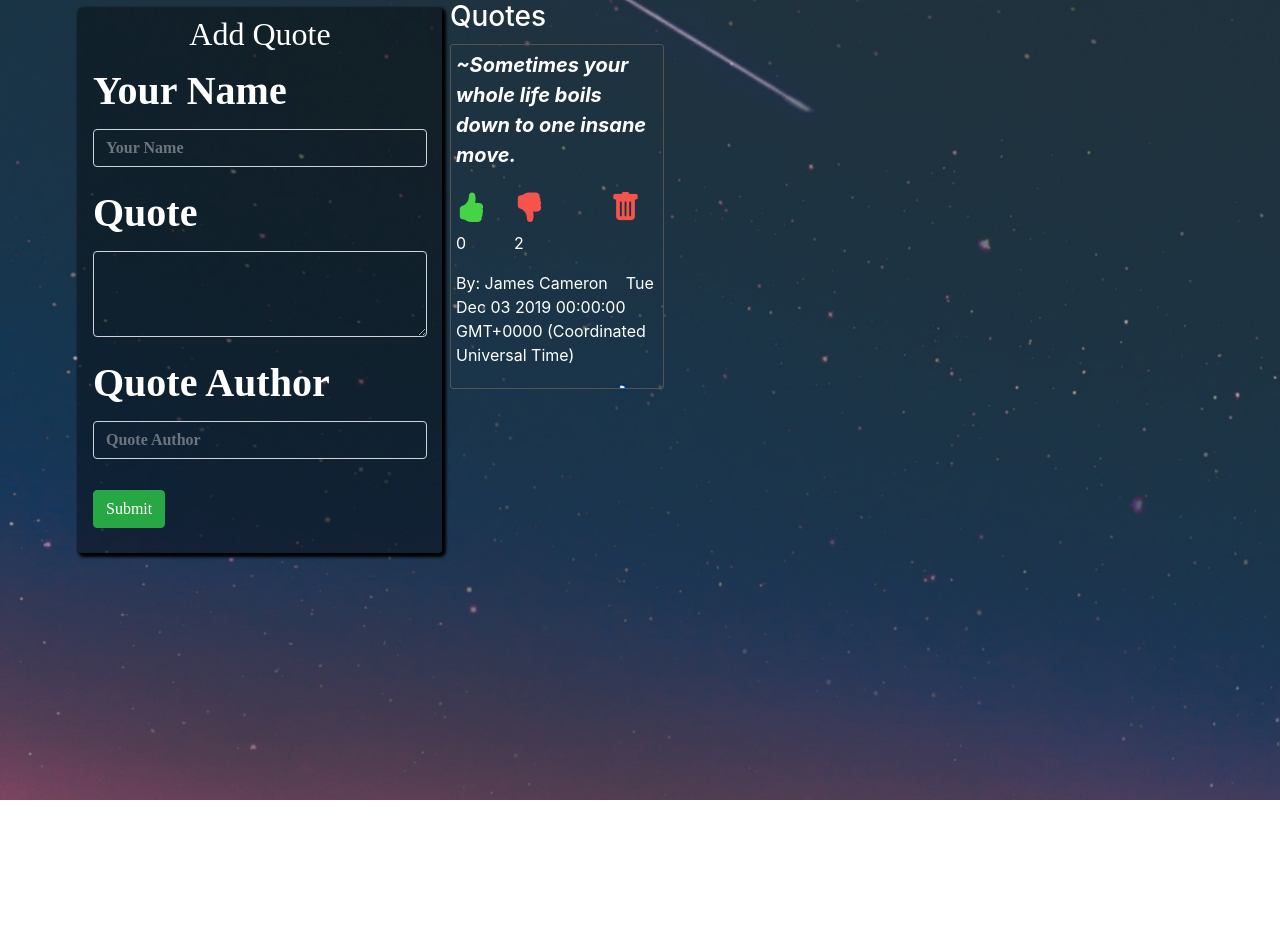
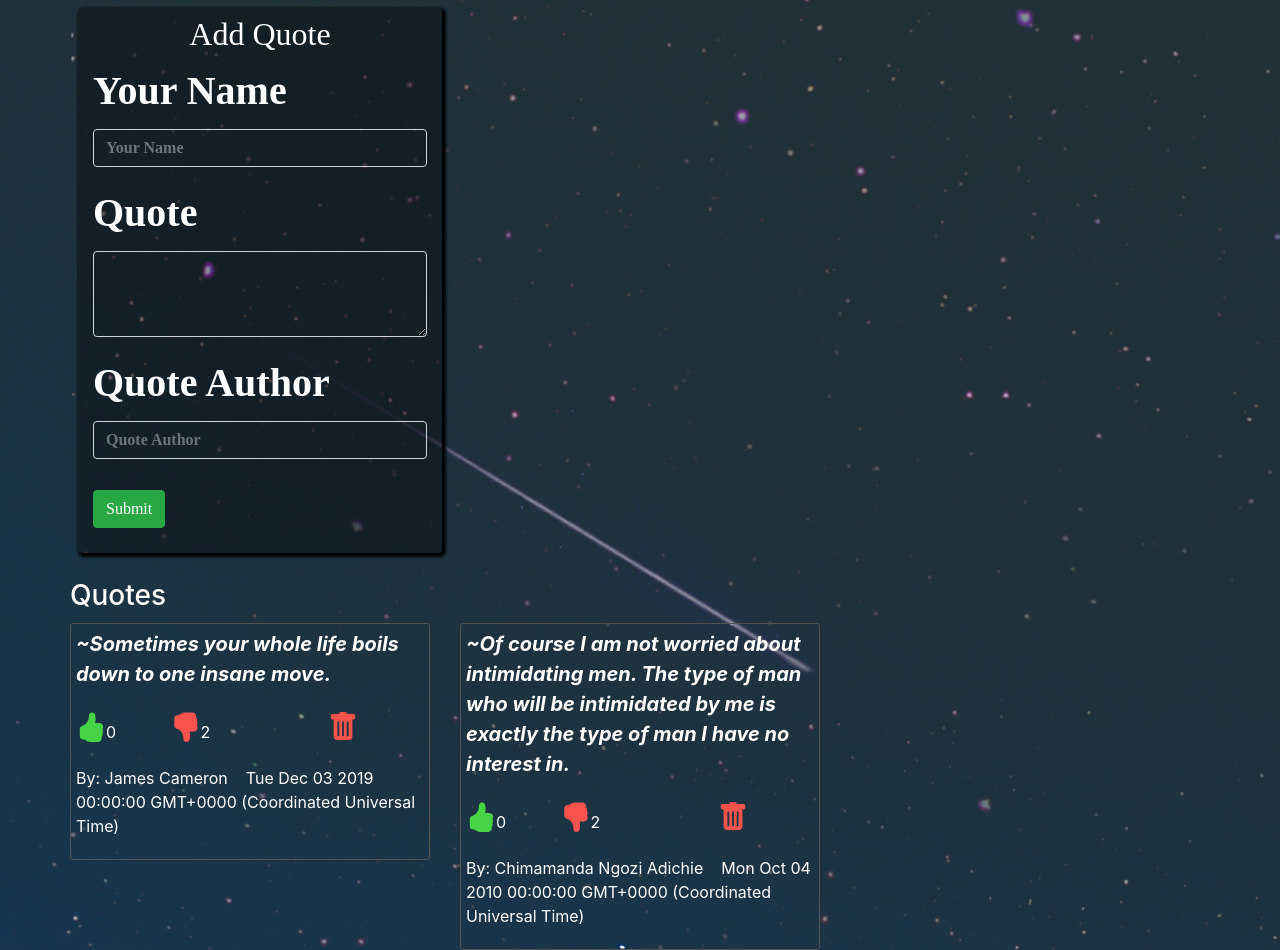
Before and after one commit to wangechimk/Quotes-app, an Angular app: page / in a window 1280 px wide. Before the commit the page ends 800 px from the top, so only its background shows below. Built offline with nearby package versions, Linux system fonts and the light colour scheme.

Commit message:
add another quote on display

```diff
--- a/src/app/app.component.ts
+++ b/src/app/app.component.ts
@@ -17,6 +17,15 @@ export class AppComponent {
       name: 'Jake Sully',
       quote: 'Sometimes your whole life boils down to one insane move.',
       author: 'James Cameron',
+    },
+    {
+      id: 2,
+      date: new Date('10-04-2010'),
+      upvotes: 0,
+      downvotes: 2,
+      name: 'paul',
+      quote: 'Of course I am not worried about intimidating men. The type of man who will be intimidated by me is exactly the type of man I have no interest in.',
+      author: 'Chimamanda Ngozi Adichie',
     }
   ];
 
```
